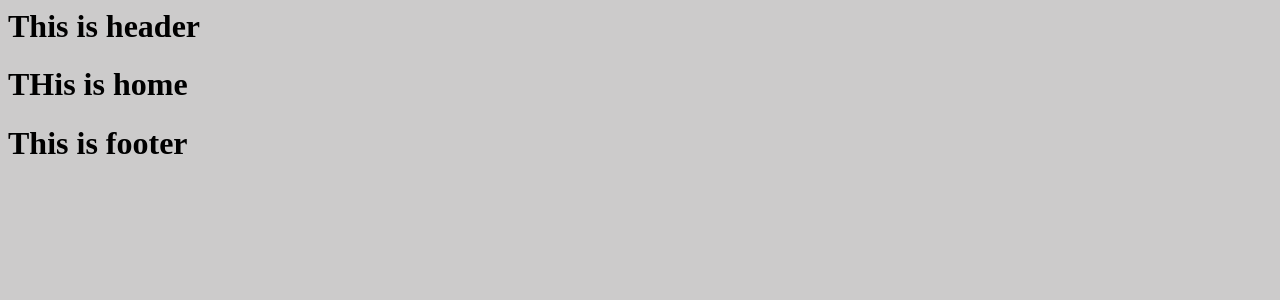
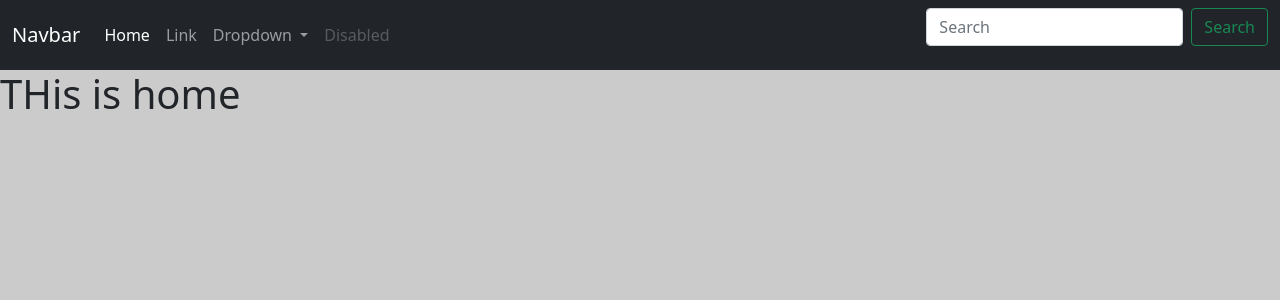
Before and after one commit to ephremworkeye/my_web, a Django app: page / in a window 1280 px wide. Shown: the top 300 px of the page. Run offline with Django 3.2, Linux system fonts and the light colour scheme.

Commit message:
Some adjustment

```diff
--- a/web/templates/base.html
+++ b/web/templates/base.html
@@ -4,13 +4,54 @@
     <meta charset="UTF-8">
     <meta http-equiv="X-UA-Compatible" content="IE=edge">
     <meta name="viewport" content="width=device-width, initial-scale=1.0">
+    <!-- bootstrap -->
+    <link href="https://cdn.jsdelivr.net/npm/bootstrap@5.0.2/dist/css/bootstrap.min.css" rel="stylesheet" integrity="sha384-EVSTQN3/azprG1Anm3QDgpJLIm9Nao0Yz1ztcQTwFspd3yD65VohhpuuCOmLASjC" crossorigin="anonymous">
+    <!-- css -->
     <link rel="stylesheet" href="{% static 'base.css' %}">
     <title>{% block title %}{% endblock %}</title>
 </head>
 <body>
-    <h1>This is header</h1>
+    <!-- navbar -->
+    <nav class="navbar navbar-expand-lg navbar-dark bg-dark">
+        <div class="container-fluid">
+          <a class="navbar-brand" href="#">Navbar</a>
+          <button class="navbar-toggler" type="button" data-bs-toggle="collapse" data-bs-target="#navbarSupportedContent" aria-controls="navbarSupportedContent" aria-expanded="false" aria-label="Toggle navigation">
+            <span class="navbar-toggler-icon"></span>
+          </button>
+          <div class="collapse navbar-collapse" id="navbarSupportedContent">
+            <ul class="navbar-nav me-auto mb-2 mb-lg-0">
+              <li class="nav-item">
+                <a class="nav-link active" aria-current="page" href="#">Home</a>
+              </li>
+              <li class="nav-item">
+                <a class="nav-link" href="#">Link</a>
+              </li>
+              <li class="nav-item dropdown">
+                <a class="nav-link dropdown-toggle" href="#" id="navbarDropdown" role="button" data-bs-toggle="dropdown" aria-expanded="false">
+                  Dropdown
+                </a>
+                <ul class="dropdown-menu" aria-labelledby="navbarDropdown">
+                  <li><a class="dropdown-item" href="#">Action</a></li>
+                  <li><a class="dropdown-item" href="#">Another action</a></li>
+                  <li><hr class="dropdown-divider"></li>
+                  <li><a class="dropdown-item" href="#">Something else here</a></li>
+                </ul>
+              </li>
+              <li class="nav-item">
+                <a class="nav-link disabled" href="#" tabindex="-1" aria-disabled="true">Disabled</a>
+              </li>
+            </ul>
+            <form class="d-flex">
+              <input class="form-control me-2" type="search" placeholder="Search" aria-label="Search">
+              <button class="btn btn-outline-success" type="submit">Search</button>
+            </form>
+          </div>
+        </div>
+      </nav>
     {% block content %}
     {% endblock %}
-    <h1>This is footer</h1>
+
+
+    <script src="https://cdn.jsdelivr.net/npm/bootstrap@5.0.2/dist/js/bootstrap.bundle.min.js" integrity="sha384-MrcW6ZMFYlzcLA8Nl+NtUVF0sA7MsXsP1UyJoMp4YLEuNSfAP+JcXn/tWtIaxVXM" crossorigin="anonymous"></script>
 </body>
 </html>
```
Also changed, not shown: db.sqlite3, web/migrations/0001_initial.py (added), 1 other file.
